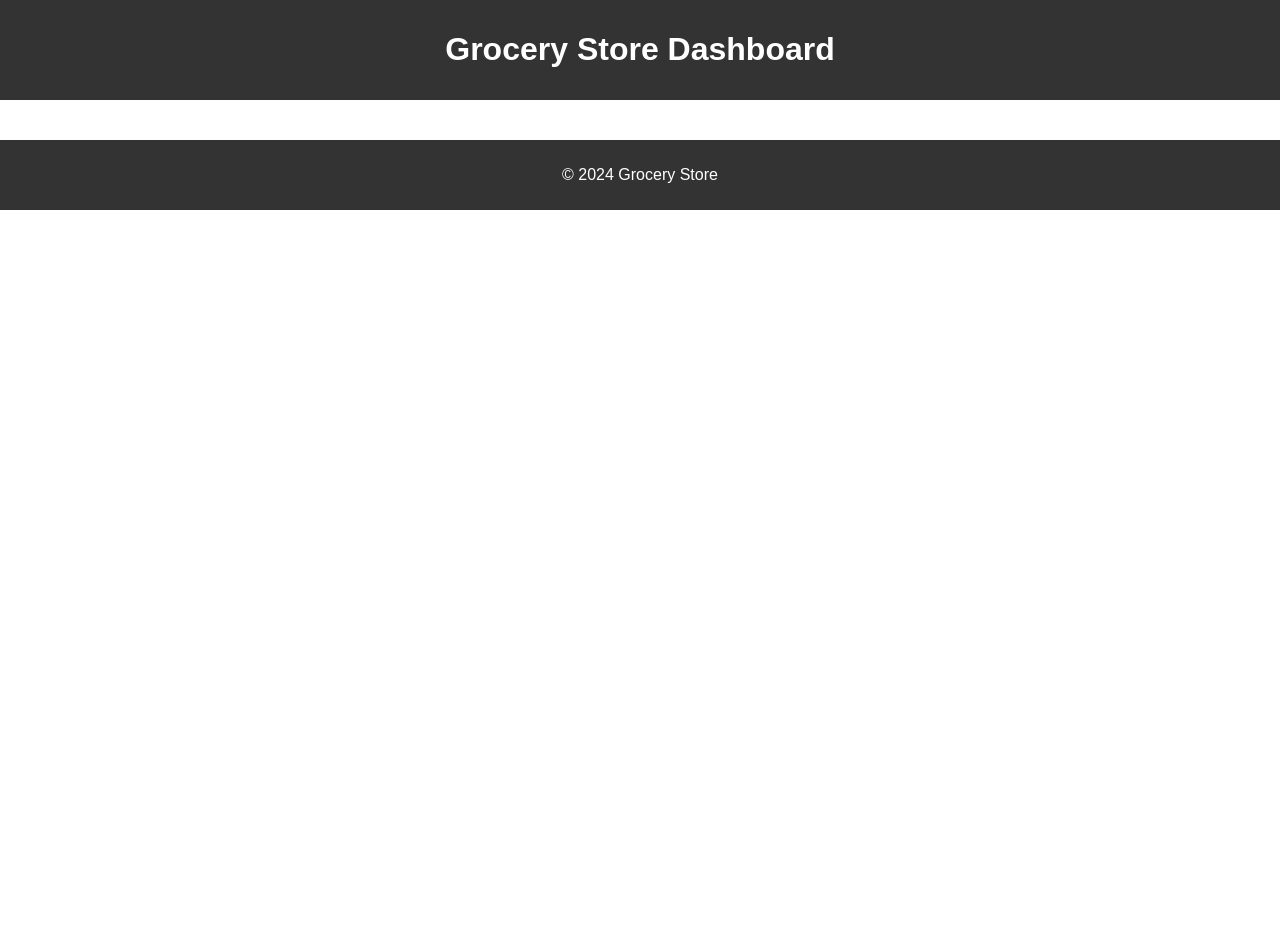
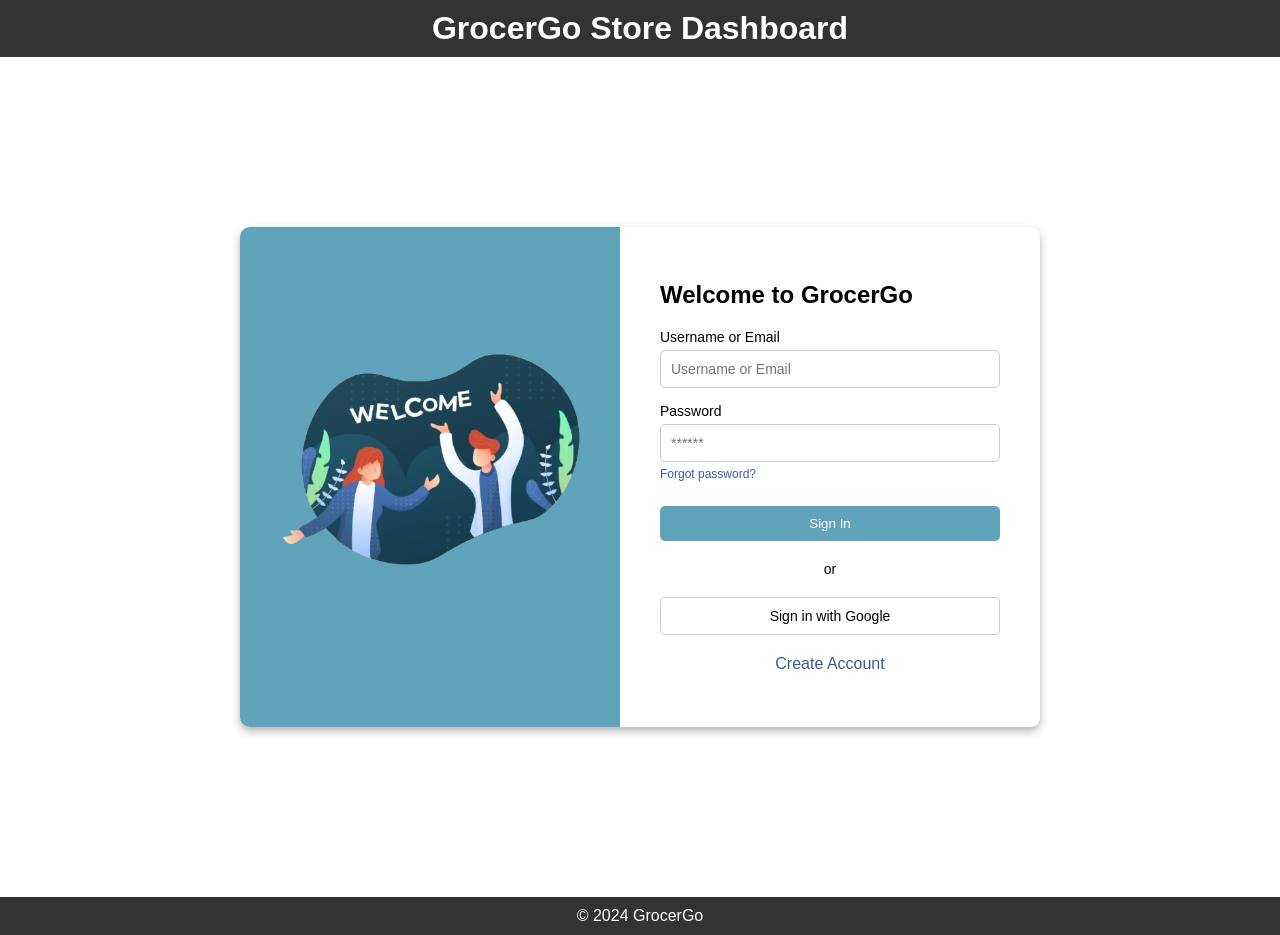
Before and after one commit to AmarNafais/GrocerGo, a React (Create React App) app: page /login in a window 1280 px wide. Before the commit the page ends 800 px from the top, so only its background shows below. Built offline with nearby package versions, Linux system fonts and the light colour scheme.

Commit message:
Login Page | <Amar>

```diff
--- a/src/App.js
+++ b/src/App.js
@@ -4,6 +4,8 @@
 import Footer from './Components/footer';
 import Dashboard from './Pages/dashboard';
 import ProductPage from './Pages/productpage';
+import LoginPage from './Pages/loginpage/loginpage';
+
 
 function App() {
   return (
@@ -13,6 +15,7 @@
         <Routes>
           <Route path="/" element={<Dashboard />} />
           <Route path="/product" element={<ProductPage />} />
+          <Route path="/login" element={<LoginPage />} />
         </Routes>
       </div>
       <Footer />
--- a/src/Components/footer.js
+++ b/src/Components/footer.js
@@ -2,7 +2,7 @@
 
 const Footer = () => (
     <footer>
-        <p>© 2024 Grocery Store</p>
+        <p>© 2024 GrocerGo</p>
     </footer>
 );
 
--- a/src/Components/header.js
+++ b/src/Components/header.js
@@ -2,7 +2,7 @@
 
 const Header = () => (
     <header>
-        <h1>Grocery Store Dashboard</h1>
+        <h1>GrocerGo Store Dashboard</h1>
     </header>
 );
 
--- a/src/Pages/dashboard.js
+++ b/src/Pages/dashboard.js
@@ -1,11 +1,15 @@
 import React from 'react';
+import { Link } from 'react-router-dom';
 import HomePage from './homepage';
 
 const Dashboard = () => (
-    <div>
-        <h2>Dashboard</h2>
-        <HomePage />
-    </div>
+  <div>
+    <h2>Dashboard</h2>
+    <HomePage />
+    <Link to="/login">
+      <button className="login-btn">Go to Login</button>
+    </Link>
+  </div>
 );
 
 export default Dashboard;
--- /dev/null
+++ b/src/Pages/loginpage/loginpage.css
@@ -0,0 +1,140 @@
+/* General styles */
+* {
+    margin: 0;
+    padding: 0;
+    box-sizing: border-box;
+}
+
+body,
+html {
+    height: 100%;
+    font-family: Arial, sans-serif;
+}
+
+.login-container {
+    display: flex;
+    justify-content: center;
+    align-items: center;
+    height: 100vh;
+    width: 100%;
+}
+
+.login-box {
+    display: flex;
+    width: 800px;
+    height: 500px;
+    box-shadow: 0 4px 8px rgba(0, 0, 0, 0.3);
+    border-radius: 10px;
+    overflow: hidden;
+}
+
+.login-left {
+    flex: 1;
+    background-color: #61A3BA;
+    color: white;
+    display: flex;
+    flex-direction: column;
+    justify-content: center;
+    align-items: center;
+    padding: 20px;
+}
+
+.illustration {
+    margin-bottom: 20px;
+    text-align: center;
+}
+
+.illustration-img {
+    max-width: 100%;
+    height: auto;
+    border-radius: 10px;
+}
+
+.login-right {
+    flex: 1;
+    background-color: white;
+    padding: 40px;
+    display: flex;
+    flex-direction: column;
+    justify-content: center;
+}
+
+.login-right h1 {
+    font-size: 24px;
+    margin-bottom: 20px;
+}
+
+.input-group {
+    margin-bottom: 15px;
+}
+
+.input-group label {
+    display: block;
+    font-size: 14px;
+    margin-bottom: 5px;
+}
+
+.input-group input {
+    width: 100%;
+    padding: 10px;
+    font-size: 14px;
+    border: 1px solid #ccc;
+    border-radius: 5px;
+}
+
+.forgot-password {
+    display: block;
+    margin-top: 5px;
+    font-size: 12px;
+    color: #3b5998;
+    text-decoration: none;
+}
+
+.login-button {
+    width: 100%;
+    padding: 10px;
+    background-color: #61A3BA;
+    color: white;
+    border: none;
+    border-radius: 5px;
+    cursor: pointer;
+    margin-top: 10px;
+}
+
+.login-button:hover {
+    background-color: #4e8396;
+}
+
+.separator {
+    text-align: center;
+    margin: 20px 0;
+    font-size: 14px;
+}
+
+.google-login {
+    width: 100%;
+    padding: 10px;
+    background-color: #fff;
+    border: 1px solid #ccc;
+    border-radius: 5px;
+    cursor: pointer;
+    font-size: 14px;
+}
+
+.google-login:hover {
+    background-color: #f5f5f5;
+}
+
+.create-account {
+    margin-top: 20px;
+    text-align: center;
+}
+
+.create-account a {
+    color: #3b5998;
+    text-decoration: none;
+}
+
+.create-account a:hover {
+    text-decoration: underline;
+}
--- /dev/null
+++ b/src/Pages/loginpage/loginpage.js
@@ -0,0 +1,45 @@
+import React from "react";
+import "./loginpage.css";
+import sampleImage from "../../Assets/Images/login-img.png";
+
+const LoginPage = () => {
+    return (
+        <div className="login-container">
+            <div className="login-box">
+                <div className="login-left">
+                    <div className="illustration">
+                        <img src={sampleImage} alt="Sample Illustration" className="illustration-img" />
+                    </div>
+                </div>
+                <div className="login-right">
+                    <h1>Welcome to GrocerGo</h1>
+                    <form>
+                        <div className="input-group">
+                            <label>Username or Email</label>
+                            <input type="text" placeholder="Username or Email" />
+                        </div>
+                        <div className="input-group">
+                            <label>Password</label>
+                            <input type="password" placeholder="******" />
+                            <a href="#" className="forgot-password">
+                                Forgot password?
+                            </a>
+                        </div>
+                        <button type="submit" className="login-button">
+                            Sign In
+                        </button>
+                        <div className="separator">or</div>
+                        <button className="google-login">
+                            Sign in with Google
+                        </button>
+                        <div className="create-account">
+                            <a href="#">Create Account</a>
+                        </div>
+                    </form>
+                </div>
+            </div>
+        </div>
+    );
+};
+
+export default LoginPage;
```
Also changed, not shown: src/Assets/Images/login-img.png (added).
